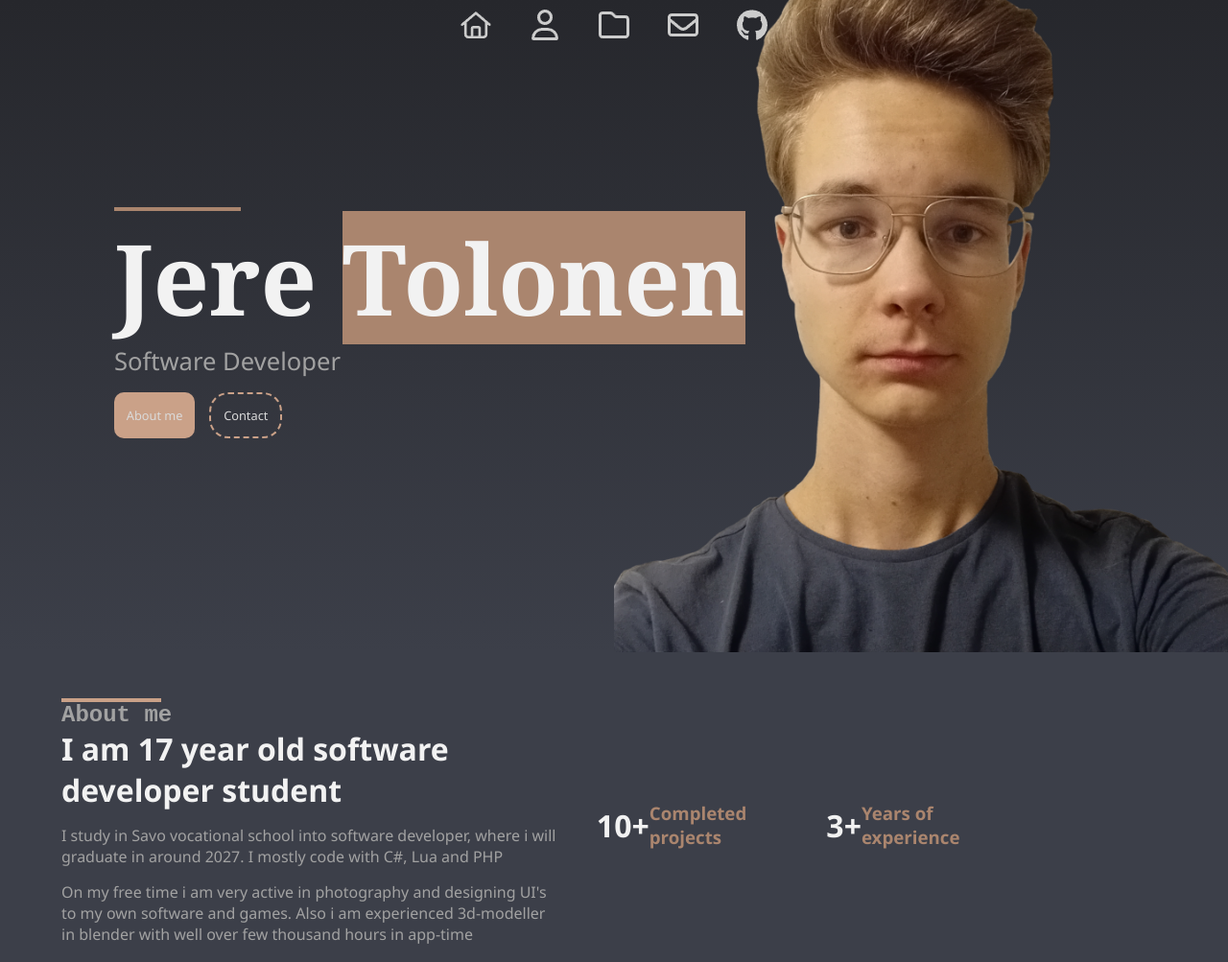
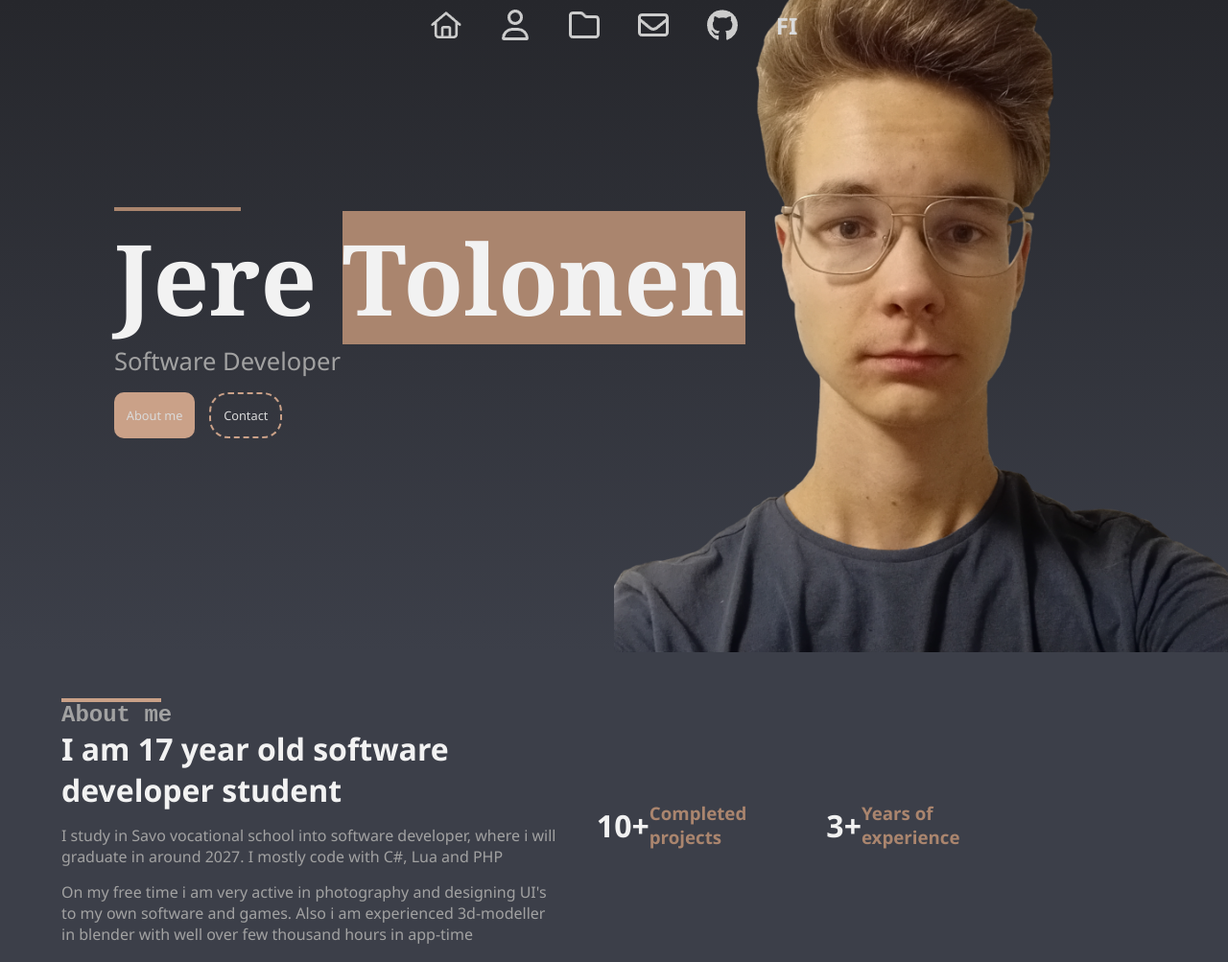
Before and after one commit to VisualPlate/WebPortfolio, a plain HTML site: page en/index.html in a window 1280 px wide. Shown: the top 1003 px of the page at 96% size. Drawn offline with Linux system fonts and the light colour scheme.

Commit message:
quick fix to links
- fix to links, where they wont be shown

```diff
--- a/en/index.html
+++ b/en/index.html
@@ -14,6 +14,7 @@
             <a href="#projects" class="nav-link"><img src="../content/media/projects32.png" alt="" class="inverted-icon"></a>
             <a href="#contact" class="nav-link"><img src="../content/media/contact32.png" alt="" class="inverted-icon"></a>
             <a href="https://github.com/VisualPlate" target="_blank" class="nav-link"><img src="../content/media/github32.png" alt="" class="inverted-icon"></a>
+            <a href="../fi/" class="nav-link">FI</a>
         </nav>
         <div class="hero-bg" id="landing">
             <div class="hero-header-content">
```
Also changed, not shown: fi/index.html (+1 -0 lines), index.html (+1 -0 lines).
